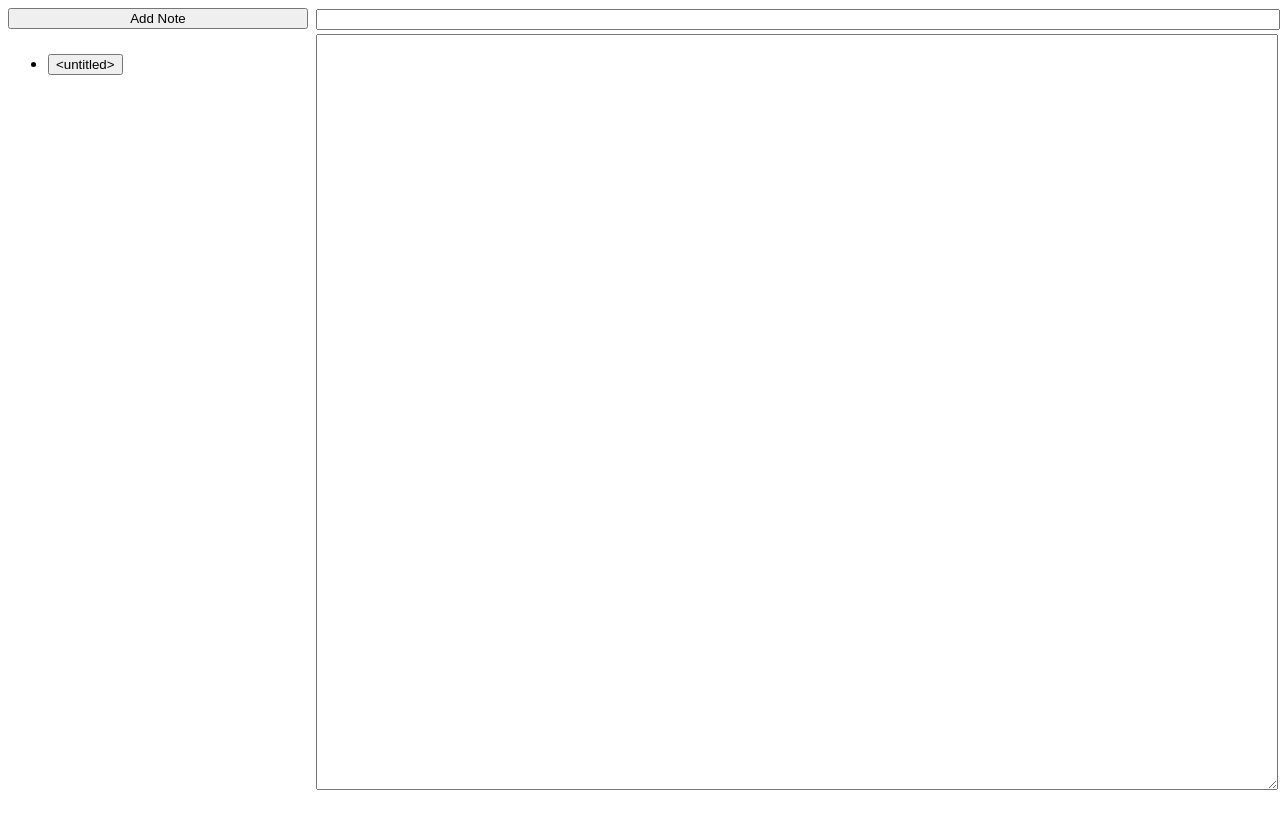
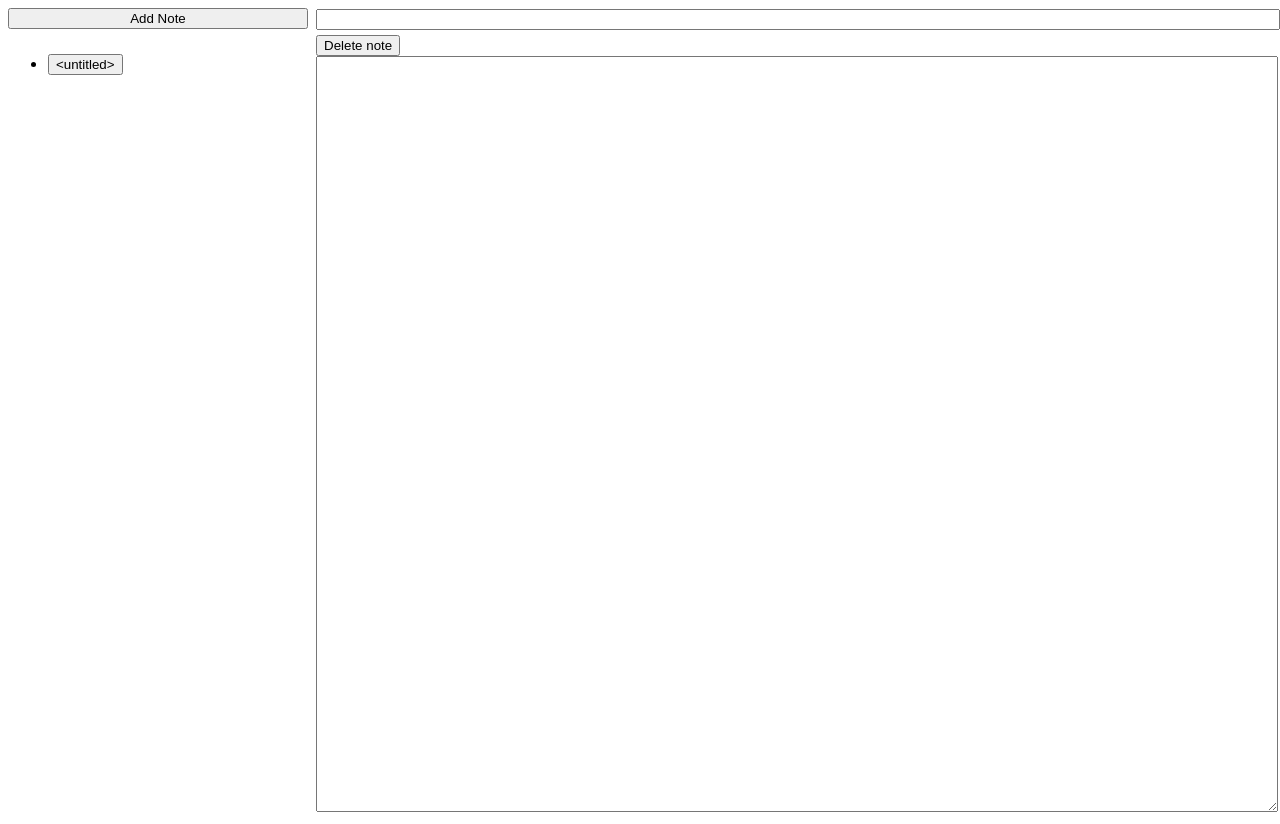
Before and after one commit to srittau/hej, a React (Create React App) app: page / in a window 1280 px wide. Both pictures are taken after a click on the button "Add Note". Before the commit the page ends 802 px from the top, so only its background shows below. Built offline with nearby package versions, Linux system fonts and the light colour scheme.

Commit message:
Add delete note button

```diff
--- a/src/App.tsx
+++ b/src/App.tsx
@@ -6,24 +6,30 @@ import AddNote from "./AddNote";
 import NotesList from "./NotesList";
 import { createNote, Note } from "./Note";
 import NoteContainer from "./NoteContainer";
-import { loadAllNotes, saveNote } from "./store";
+import { deleteNote, loadAllNotes, saveNote } from "./store";
 
 function App() {
-  const [notes, addNote, updateNote] = useNoteList();
-  const [note, changeNote] = useActiveNote(notes);
+  const [notes, addNote, updateNote, deleteNote] = useNoteList();
+  const [note, setActiveNote] = useActiveNote(notes);
 
   const onAddNote = () => {
     const newUUID = addNote();
-    changeNote(newUUID);
+    setActiveNote(newUUID);
+  };
+
+  const onDeleteNote = (uuid: string) => {
+    setActiveNote(undefined);
+    deleteNote(uuid);
   };
 
   return (
     <div className="app">
-      <NotesList notes={notes} onClickNote={changeNote} />
+      <NotesList notes={notes} onClickNote={setActiveNote} />
       <NoteContainer
         note={note}
-        onNoteChanged={updateNote}
         onAddNote={onAddNote}
+        onChangeNote={updateNote}
+        onDeleteNote={onDeleteNote}
       />
       <AddNote onClick={onAddNote} />
     </div>
@@ -33,9 +39,10 @@ function App() {
 export default App;
 
 function useNoteList(): [
-  readonly Note[],
-  () => string,
-  (newNote: Note) => void,
+  noteList: readonly Note[],
+  addNote: () => string,
+  updateNote: (newNote: Note) => void,
+  deleteNote: (uuid: string) => void,
 ] {
   const [list, setList] = useState<Note[]>(() => loadAllNotes());
 
@@ -54,12 +61,17 @@ function useNoteList(): [
     saveNote(changedNote);
   };
 
-  return [list, addNote, updateNote];
+  const deleteNoteFromList = (uuid: string) => {
+    setList((oldList) => oldList.filter((n) => n.uuid !== uuid));
+    deleteNote(uuid);
+  };
+
+  return [list, addNote, updateNote, deleteNoteFromList];
 }
 
 function useActiveNote(
   notes: readonly Note[],
-): [Note | undefined, (uuid: string) => void] {
+): [Note | undefined, (uuid: string | undefined) => void] {
   const [activeUUID, setActiveUUID] = useState<string>();
   const note =
     activeUUID !== undefined
--- a/src/NoteContainer.tsx
+++ b/src/NoteContainer.tsx
@@ -4,15 +4,25 @@ import NoteView from "./NoteView";
 
 interface NoteContainerProps {
   note?: Note;
-  onNoteChanged?: (newNote: Note) => void;
   onAddNote?: () => void;
+  onChangeNote?: (newNote: Note) => void;
+  onDeleteNote?: (uuid: string) => void;
 }
 
-function NoteContainer({ note, onNoteChanged, onAddNote }: NoteContainerProps) {
+function NoteContainer({
+  note,
+  onAddNote,
+  onChangeNote,
+  onDeleteNote,
+}: NoteContainerProps) {
   return (
     <div className="note-container">
       {note ? (
-        <NoteView note={note} onNoteChanged={onNoteChanged} />
+        <NoteView
+          note={note}
+          onChangeNote={onChangeNote}
+          onDeleteNote={onDeleteNote}
+        />
       ) : (
         <NoNote onAddClick={onAddNote} />
       )}
--- a/src/NoteView.tsx
+++ b/src/NoteView.tsx
@@ -5,21 +5,23 @@ import "./NoteView.css";
 
 interface NoteViewProps {
   note: Note;
-  onNoteChanged?: (newNote: Note) => void;
+  onChangeNote?: (newNote: Note) => void;
+  onDeleteNote?: (uuid: string) => void;
 }
 
-function NoteView({ note, onNoteChanged }: NoteViewProps) {
+function NoteView({ note, onChangeNote, onDeleteNote }: NoteViewProps) {
   const onTitleChange = (evt: React.ChangeEvent<HTMLInputElement>) => {
-    onNoteChanged?.({ ...note, title: evt.target.value });
+    onChangeNote?.({ ...note, title: evt.target.value });
   };
   const onTextChange = (evt: React.ChangeEvent<HTMLTextAreaElement>) => {
-    onNoteChanged?.({ ...note, text: evt.target.value });
+    onChangeNote?.({ ...note, text: evt.target.value });
   };
   return (
     <div className="note-view">
       <div className="note-title">
         <input type="text" value={note.title} onChange={onTitleChange} />
       </div>
+      <button onClick={() => onDeleteNote?.(note.uuid)}>Delete note</button>
       <div className="note-text">
         <textarea value={note.text} onChange={onTextChange} />
       </div>
--- a/src/store.ts
+++ b/src/store.ts
@@ -15,3 +15,7 @@ export function loadAllNotes(): Note[] {
 export function saveNote(note: Note): void {
   localStorage.setItem(note.uuid, JSON.stringify(note));
 }
+
+export function deleteNote(uuid: string): void {
+  localStorage.removeItem(uuid);
+}
```
